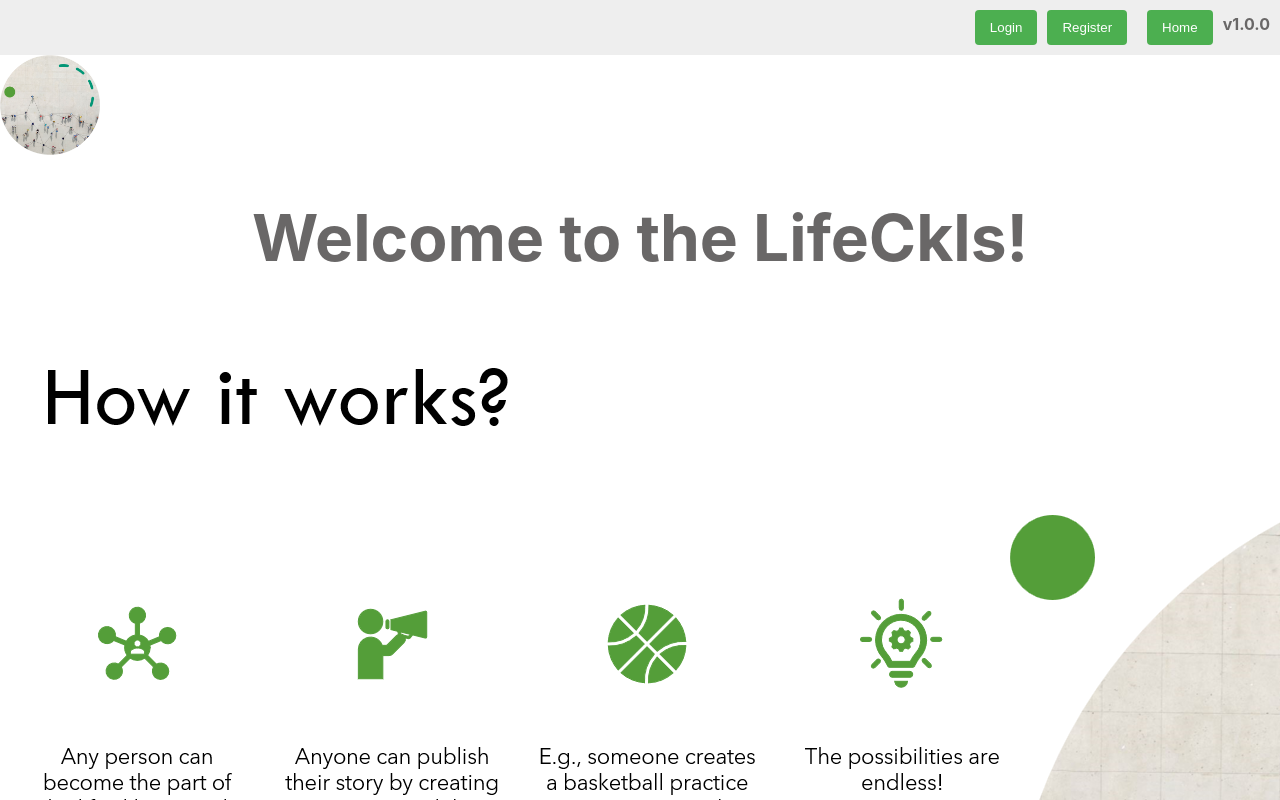
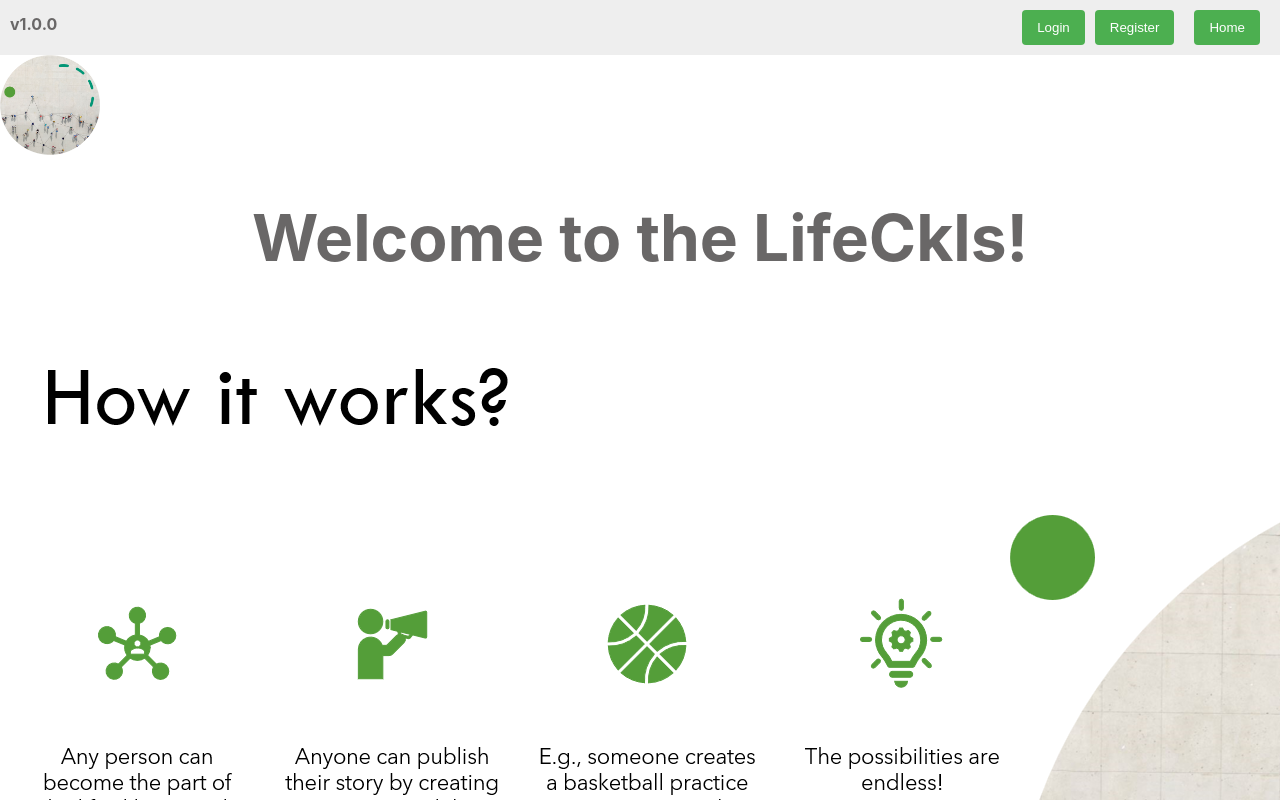
Before and after one commit to SatishRanjan/lifeCklsClient, a React (Create React App) app: page / in a window 1280 px wide. Shown: the top 800 px of the page. Built offline with nearby package versions, Linux system fonts and the light colour scheme.

Commit message:
Version alignment on the page

```diff
--- a/src/App.css
+++ b/src/App.css
@@ -32,3 +32,7 @@ body {
   align-items: left;
   margin-right: 10px;
 }
+
+.version-label {
+  margin-right: auto; /* This will push the version label to the left */
+}
--- a/src/components/Header.js
+++ b/src/components/Header.js
@@ -38,6 +38,7 @@ const Header = ({ logOut }) => {
 
   return (
     <div className="header">
+      <label className="version-label"><b>v1.0.0</b></label>
       <div className="auth-links">
         {localStorage.getItem("user") ? (
           <button onClick={handleLogout}>Logout</button>
@@ -62,7 +63,6 @@ const Header = ({ logOut }) => {
       <div className="auth-links">
         <button onClick={handleHome}>Home</button>
       </div>
-      <label><b>v1.0.0</b></label>
     </div>
   );
 };
```
